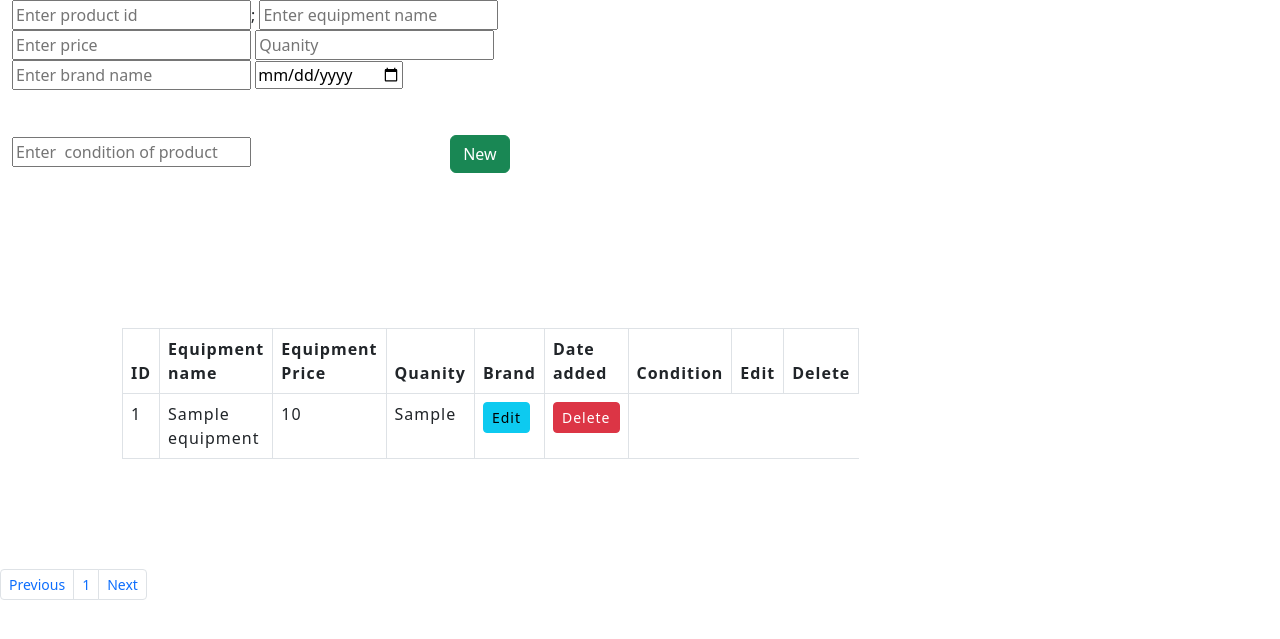
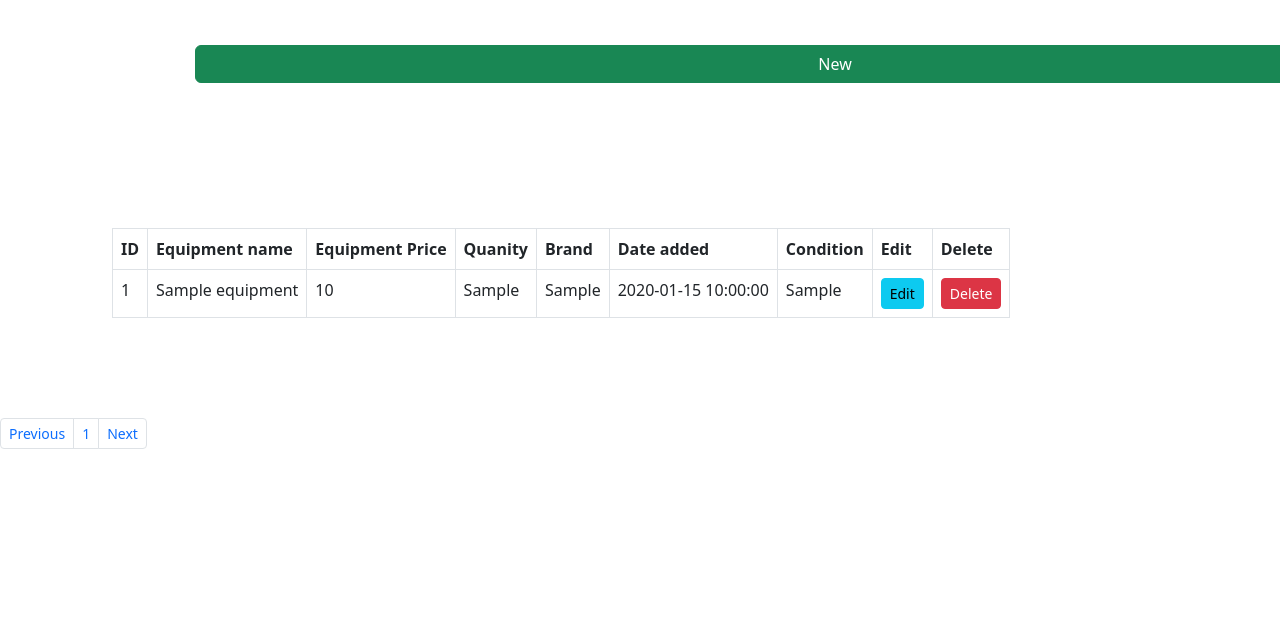
Before and after one commit to B1r2a3d4l5y/inventroy_with_php, a PHP site: page / in a window 1280 px wide; the page is wider, and only the part inside the window is pictured. Shown: the top 639 px of that part. Run offline with PHP 8.4, Linux system fonts and the light colour scheme; tables that the repository leaves empty or names only in its code hold one stand-in row (values such as "Sample post").

Commit message:
Add files via upload

```diff
--- a/css/front_page.css
+++ b/css/front_page.css
@@ -2,11 +2,14 @@
     margin: 0;
     padding: 0;
     box-sizing: border-box;
-    width: 300%;
-    height: 50vh;
 }
 body {
     background-color: white;
+}
+.form {
+    display: inline-block;
+    position: relative;
+
 }
 
 .add {
@@ -20,9 +23,8 @@ body {
 .table {
     display: inline-block;
     position: relative;
-    letter-spacing: 1px;
     margin: 100px;
     width: 75%;
-    padding: 10px;
+
 
 }
--- a/index.php
+++ b/index.php
@@ -4,9 +4,8 @@
     <meta charset="UTF-8">
     <meta http-equiv="X-UA-Compatible" content="IE=edge">
     <meta name="viewport" content="width=device-width, initial-scale=1.0">
-    <!-- CSS only -->
-    <link href="https://cdn.jsdelivr.net/npm/bootstrap@5.2.3/dist/css/bootstrap.min.css" rel="stylesheet"
-        integrity="sha384-rbsA2VBKQhggwzxH7pPCaAqO46MgnOM80zW1RWuH61DGLwZJEdK2Kadq2F9CUG65" crossorigin="anonymous">
+    <link href="https://cdn.jsdelivr.net/npm/bootstrap@5.2.3/dist/css/bootstrap.min.css" rel="stylesheet" integrity="sha384-rbsA2VBKQhggwzxH7pPCaAqO46MgnOM80zW1RWuH61DGLwZJEdK2Kadq2F9CUG65" crossorigin="anonymous">
+<script src="https://cdn.jsdelivr.net/npm/bootstrap@5.2.3/dist/js/bootstrap.bundle.min.js" integrity="sha384-kenU1KFdBIe4zVF0s0G1M5b4hcpxyD9F7jL+jjXkk+Q2h455rYXK/7HAuoJl+0I4" crossorigin="anonymous"></script>
         <link rel="stylesheet" href="css/front_page.css">
 
 
@@ -15,33 +14,7 @@
 <body>
     <div class="container-fluid">
         <div class="row">
-            <form class="form col-lg-6 col-md-6 col-sm-12 col-xs-12" action="php/add.php" method="post" id="myform">
-                <label for="id">
-                    <input type="text" class="id" name="id" placeholder="Enter product id">;
-                </label>
-                <label for="equipment name" class="form_input">
-                    <input type="text" class="equipmentname" name="productname" placeholder="Enter equipment name">
-
-
-
-                </label>
-                <label for="equipment price">
-                     <input type="text" name="equipmentprice" class="equipmentprice" placeholder="Enter price">
-                </label>
-                <label for="quanity">
-                      <input type="text" name="quanity" class="quanity" placeholder="Quanity">
-
-                </label>
-                <lael for="brand">
-                    <input type="text" class="brand" name="brand" placeholder="Enter brand name">
-                </label>
-                <label for="date added">
-                    <input type="date" name="date" >
-                </label>
-                <label for="condition">
-                    <input type="text" name="condition" placeholder="Enter  condition of product">
-                </label>
-                  <button type="submit" class="add btn btn-success" name="new">New </button>
+             <a  class="add btn btn-success"  href="add_item.php" >New </a>
 
                 <table class="table table-bordered ">
                     <thead>
@@ -66,9 +39,12 @@
                         while($row = mysqli_fetch_array($result) ) {
                             echo "<tr>";
                             echo "<td>".$row['id']. "</td>";
-                            echo "<td>" . $row['product_name'] . "</td>";
-                            echo "<td>". $row['product_price'] . "</td>";
+                            echo "<td>" . $row['equipmentname'] . "</td>";
+                            echo "<td>". $row['equipmentprice'] . "</td>";
                             echo "<td>". $row['quanity'] . "</td>";
+                            echo "<td>" .$row['brand'] . "</td>";
+                            echo "<td>". $row['date'] . "</td>";
+                            echo "<td>". $row['condition'] . "</td>";
                             echo "<td><a href='php/update.php' class='edit btn btn btn-info btn-sm'/a>Edit</td>";
                             echo "<td><a class='btn btn-danger btn-sm' href='php/delete.php?id=".$row['id']. "'>Delete</a></td>";
 
@@ -117,3 +93,5 @@
 
 </body>
 </html>
+
+        </div>
```
Also changed, not shown: add_item.php (added, +50 -0 lines), css/add.css (added, +19 -0 lines), php/add.php (+20 -13 lines).
